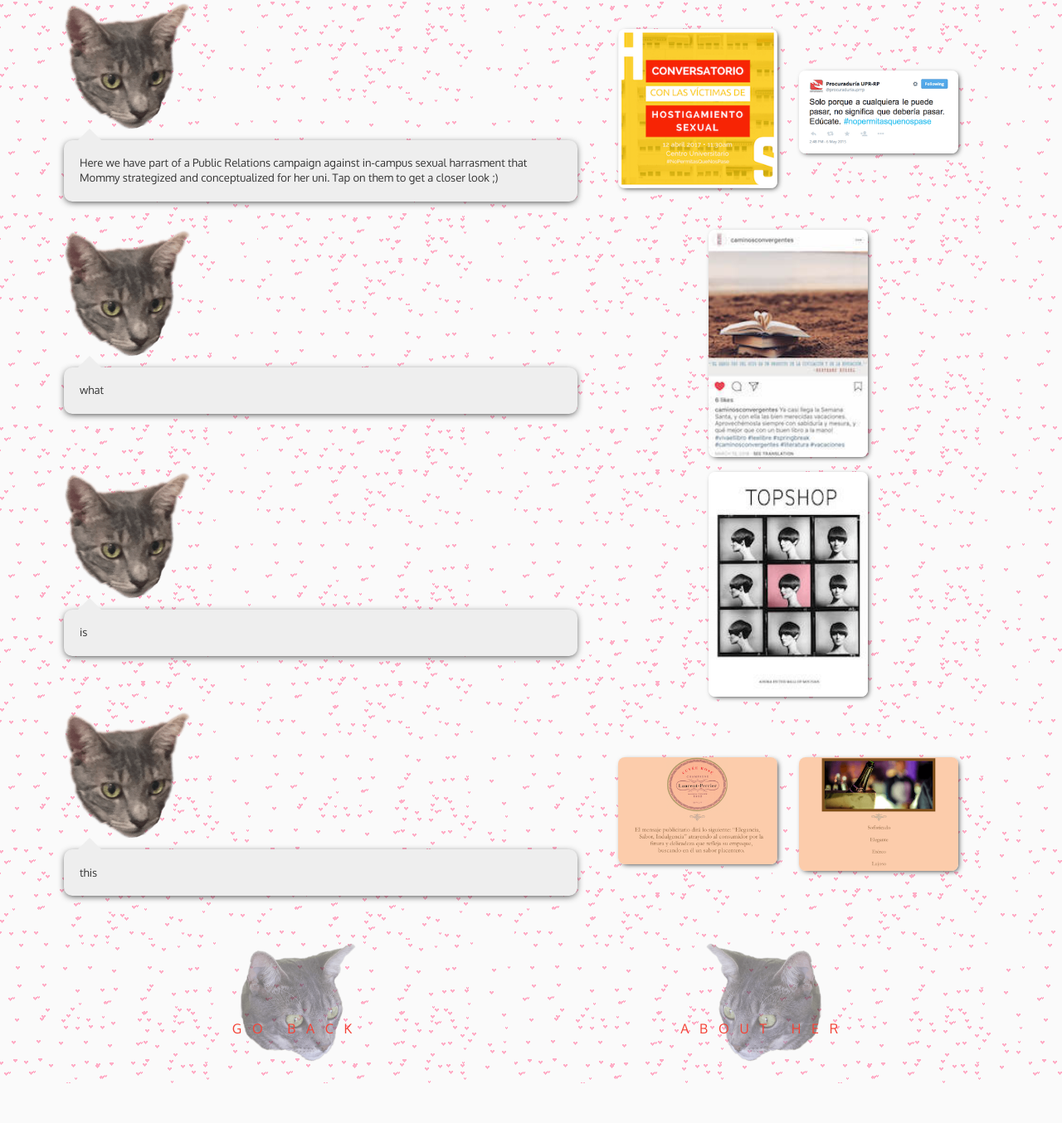
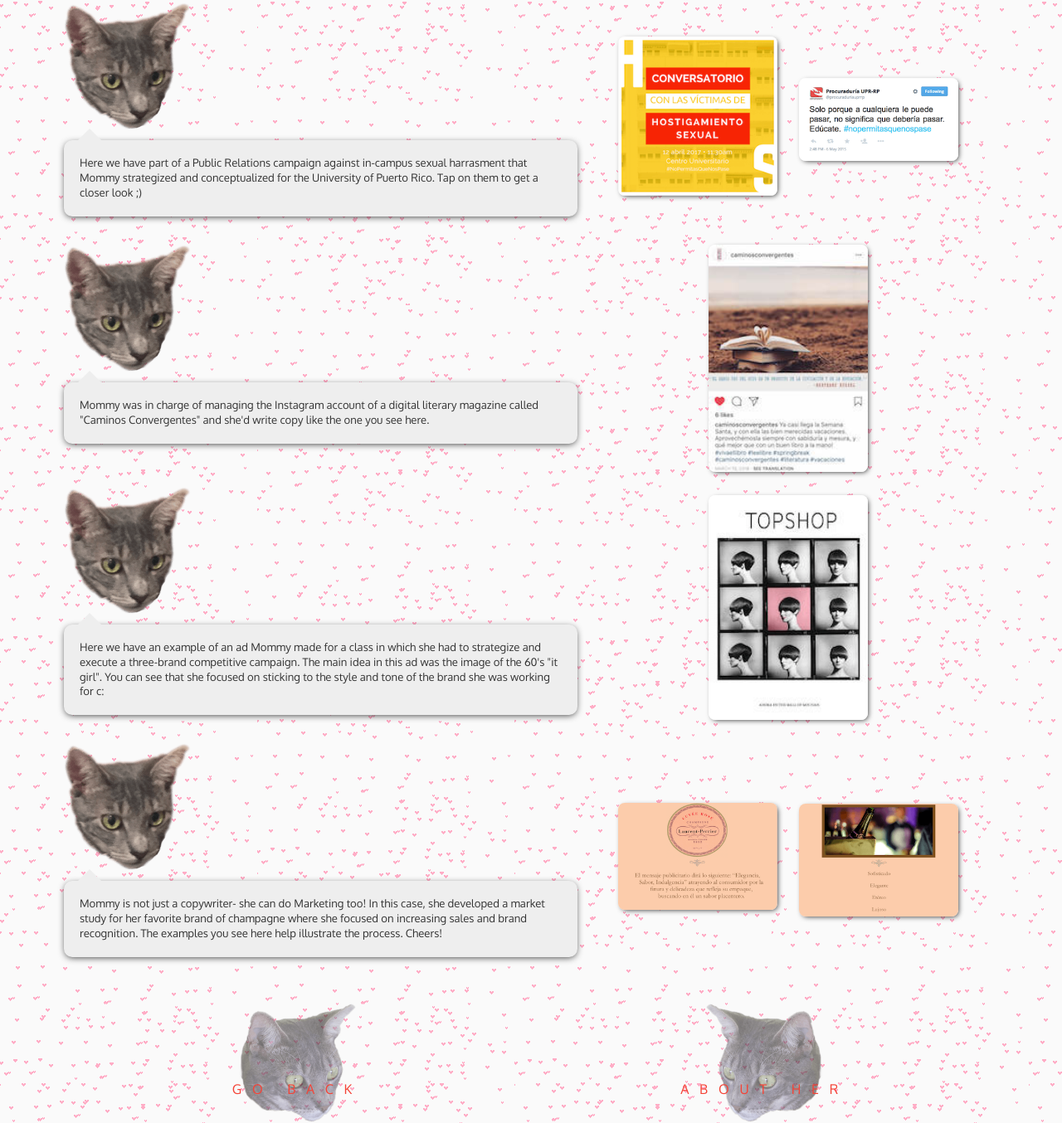
Before and after one commit to alemiau2309/alemiau2309.github.io, a plain HTML site: page projects.html in a window 1280 px wide. Shown: the part 397-1751 px from the top of the page at 83% size. Before the commit the page ends 1703 px from the top, so only its background shows below. Drawn offline with Linux system fonts and the light colour scheme.

Commit message:
wrote copy for projects

```diff
--- a/projects.html
+++ b/projects.html
@@ -19,7 +19,7 @@
 		<div class="project">
 			<div class="project-description">
 				<img src="static/ui/carloshead3.png">
-				<p class="carlos-speech project-info"> Here we have part of a Public Relations campaign against in-campus sexual harrasment that Mommy strategized and conceptualized for her uni. Tap on them to get a closer look ;) </p>
+				<p class="carlos-speech project-info"> Here we have part of a Public Relations campaign against in-campus sexual harrasment that Mommy strategized and conceptualized for the University of Puerto Rico. Tap on them to get a closer look ;) </p>
 			</div>
 			<div class="project-photos centered">
 				<a href="static/projectphotos/RPzoom.png">
@@ -33,7 +33,7 @@
 	<div class="project">
 			<div class="project-description">
 				<img src="static/ui/carloshead3.png">
-				<p class="carlos-speech project-info"> what</p>
+				<p class="carlos-speech project-info"> Mommy was in charge of managing the Instagram account of a digital literary magazine called "Caminos Convergentes" and she'd write copy like the one you see here.   </p>
 			</div>
 			<div class="project-photos centered">
 				<a href="static/projectphotos/cczoom.png">
@@ -44,7 +44,7 @@
 	<div class="project">
 			<div class="project-description">
 				<img src="static/ui/carloshead3.png">
-				<p class="carlos-speech project-info"> is </p>
+				<p class="carlos-speech project-info"> Here we have an example of an ad  Mommy made for a class in which she had to strategize and execute a three-brand competitive campaign. The main idea in this ad was the image of the 60's "it girl". You can see that she focused on sticking to the style and tone of the brand she was working for c:</p>
 			</div>
 			<div class="project-photos centered">
 				<a href="static/projectphotos/topshopaddzoom.png">
@@ -55,7 +55,7 @@
 			<div class="project">
 			<div class="project-description">
 				<img src="static/ui/carloshead3.png">
-				<p class="carlos-speech project-info"> this </p>
+				<p class="carlos-speech project-info"> Mommy is not just a copywriter- she can do Marketing too! In this case, she developed a market study for her favorite brand of champagne where she focused on increasing sales and brand recognition. The examples you see here help illustrate the process. Cheers! </p>
 			</div>
 			<div class="project-photos centered">
 				<a href="static/projectphotos/lppublicidadzoom.png">
```
